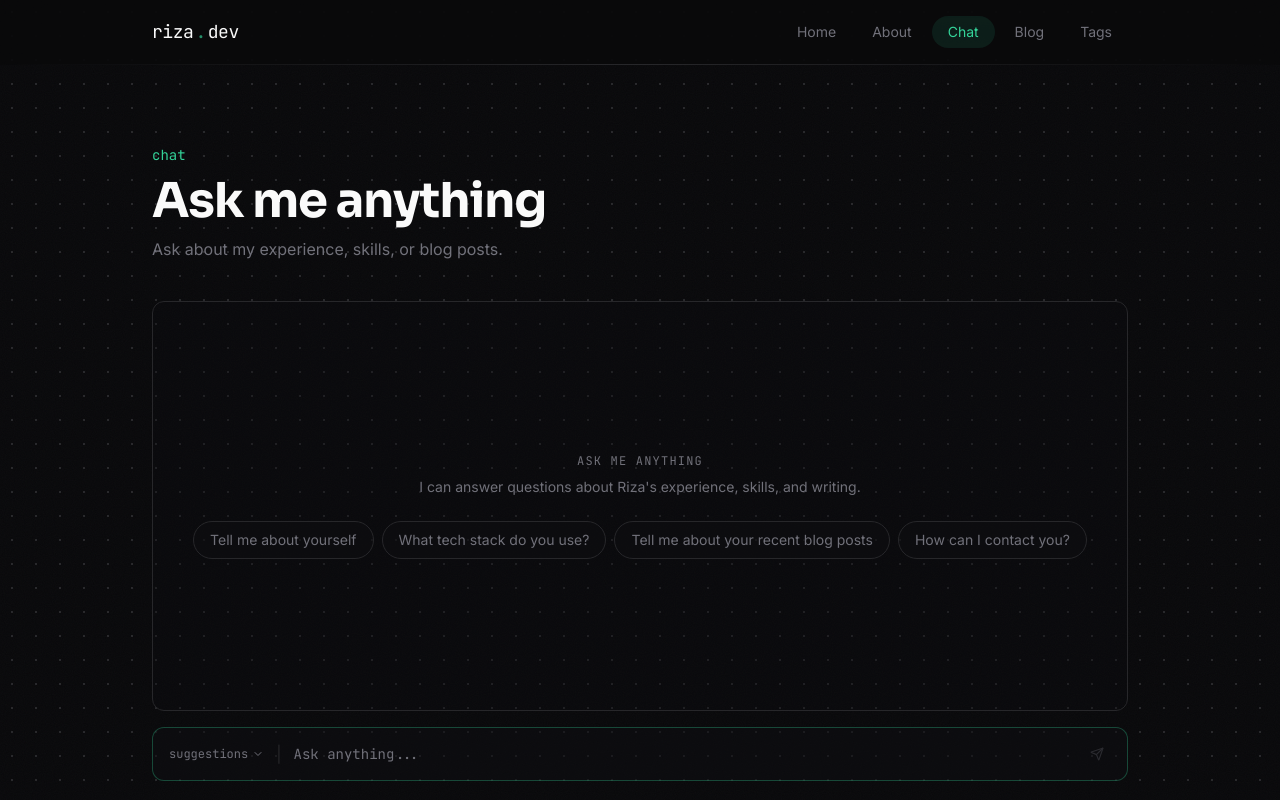
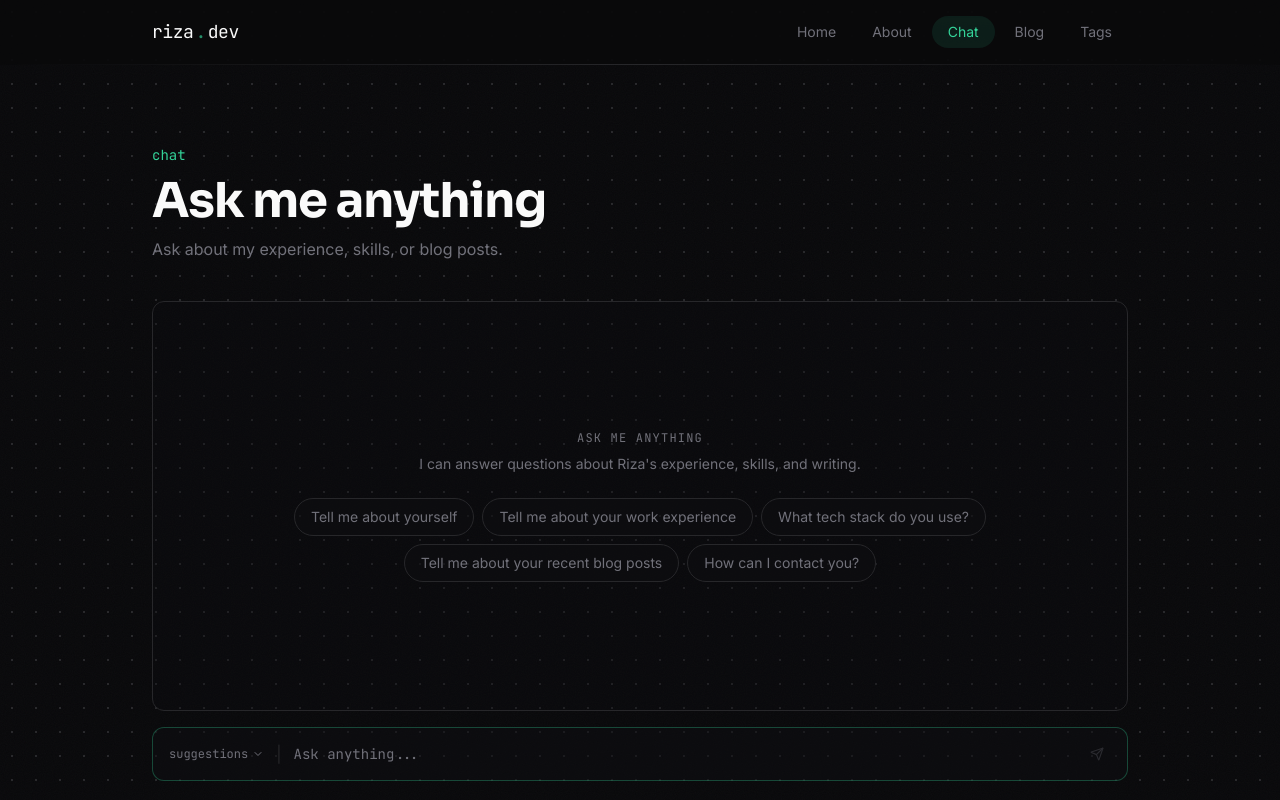
Before and after one commit to RizaSatya/riza-web, a Next.js app: page /chat in a window 1280 px wide. Shown: the top 800 px of the page. Built offline with nearby package versions, Linux system fonts and the light colour scheme.

Commit message:
add more starter questions

```diff
--- a/components/chat/ChatInterface.tsx
+++ b/components/chat/ChatInterface.tsx
@@ -16,6 +16,7 @@ function renderMarkdown(text: string) {
 
 const STARTER_QUESTIONS = [
   "Tell me about yourself",
+  "Tell me about your work experience",
   "What tech stack do you use?",
   "Tell me about your recent blog posts",
   "How can I contact you?",
```
